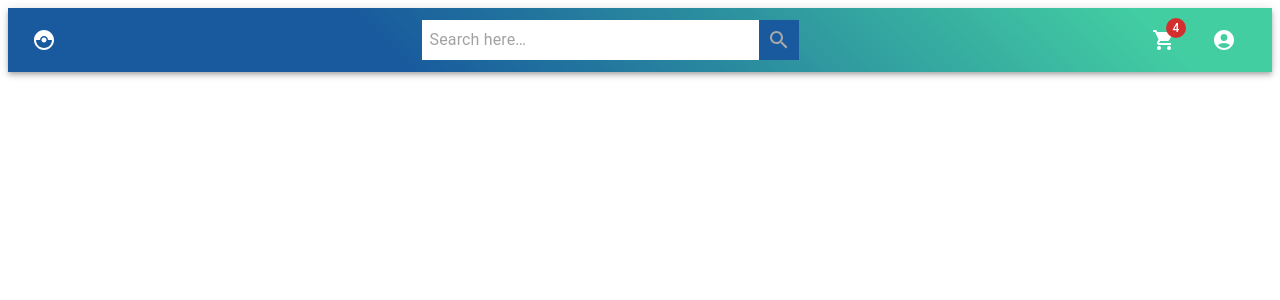
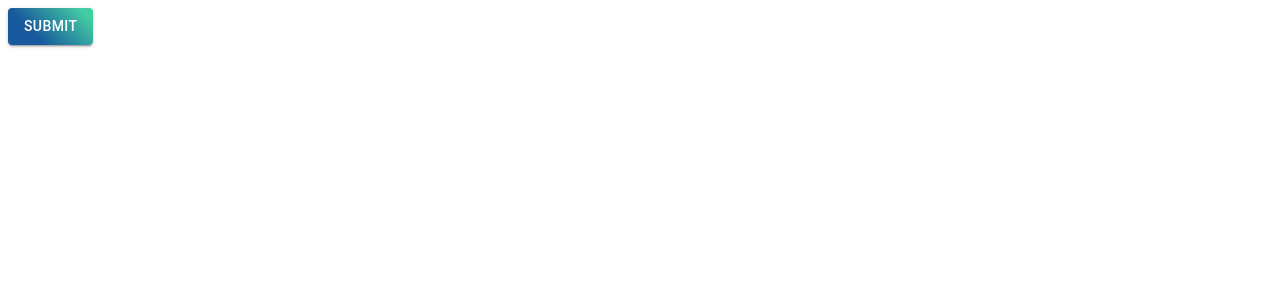
Before and after one commit to Raveesha-Induwara/Online-Shopping-System, a React (Vite) app in the folder oss-frontend/: page / in a window 1280 px wide. Shown: the top 300 px of the page. Built offline with nearby package versions, Linux system fonts and the light colour scheme.

Commit message:
PrimaryButton implemented

```diff
--- a/oss-frontend/src/App.tsx
+++ b/oss-frontend/src/App.tsx
@@ -3,14 +3,16 @@ import reactLogo from "./assets/react.svg";
 import viteLogo from "/vite.svg";
 import "./App.css";
 import { NavBar } from "./Components/NavBar";
+import { PrimaryButton } from "./Components/PrimaryButton";
 
 function App() {
   const [count, setCount] = useState(0);
 
   return (
     <div>
-      {" "}
-      <NavBar />{" "}
+      {/* {" "}
+      <NavBar />{" "} */}
+      <PrimaryButton title="submit" />
     </div>
   );
 }
--- /dev/null
+++ b/oss-frontend/src/Components/PrimaryButton.tsx
@@ -0,0 +1,19 @@
+import { Button } from "@mui/material";
+import React from "react";
+
+interface buttonProps {
+  title: string;
+}
+
+export const PrimaryButton = ({ title }: buttonProps) => {
+  return (
+    <Button
+      variant="contained"
+      sx={{
+        background: "linear-gradient(45deg, #185A9D 30%, #43CEA2 90%)",
+      }}
+    >
+      {title}
+    </Button>
+  );
+};
```
